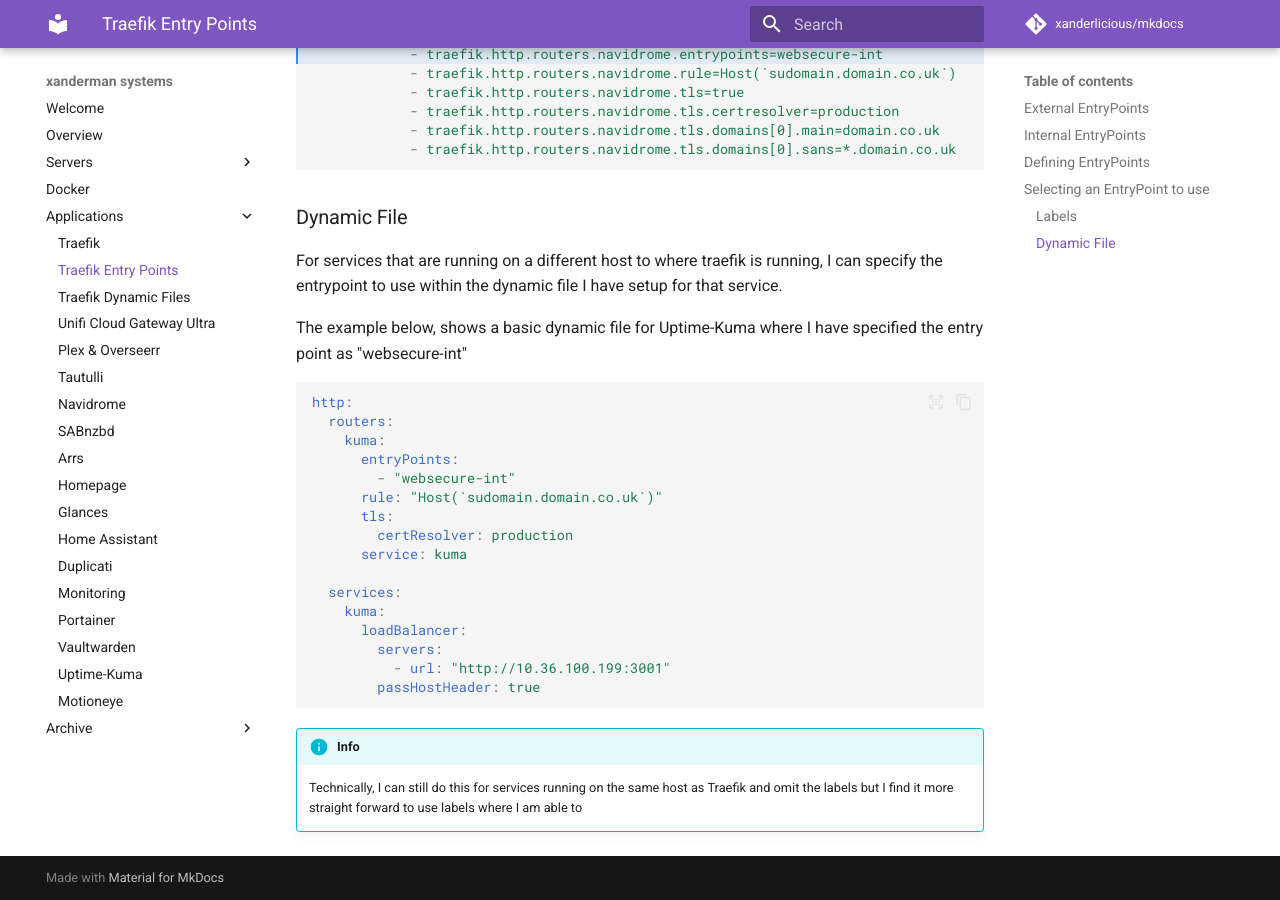
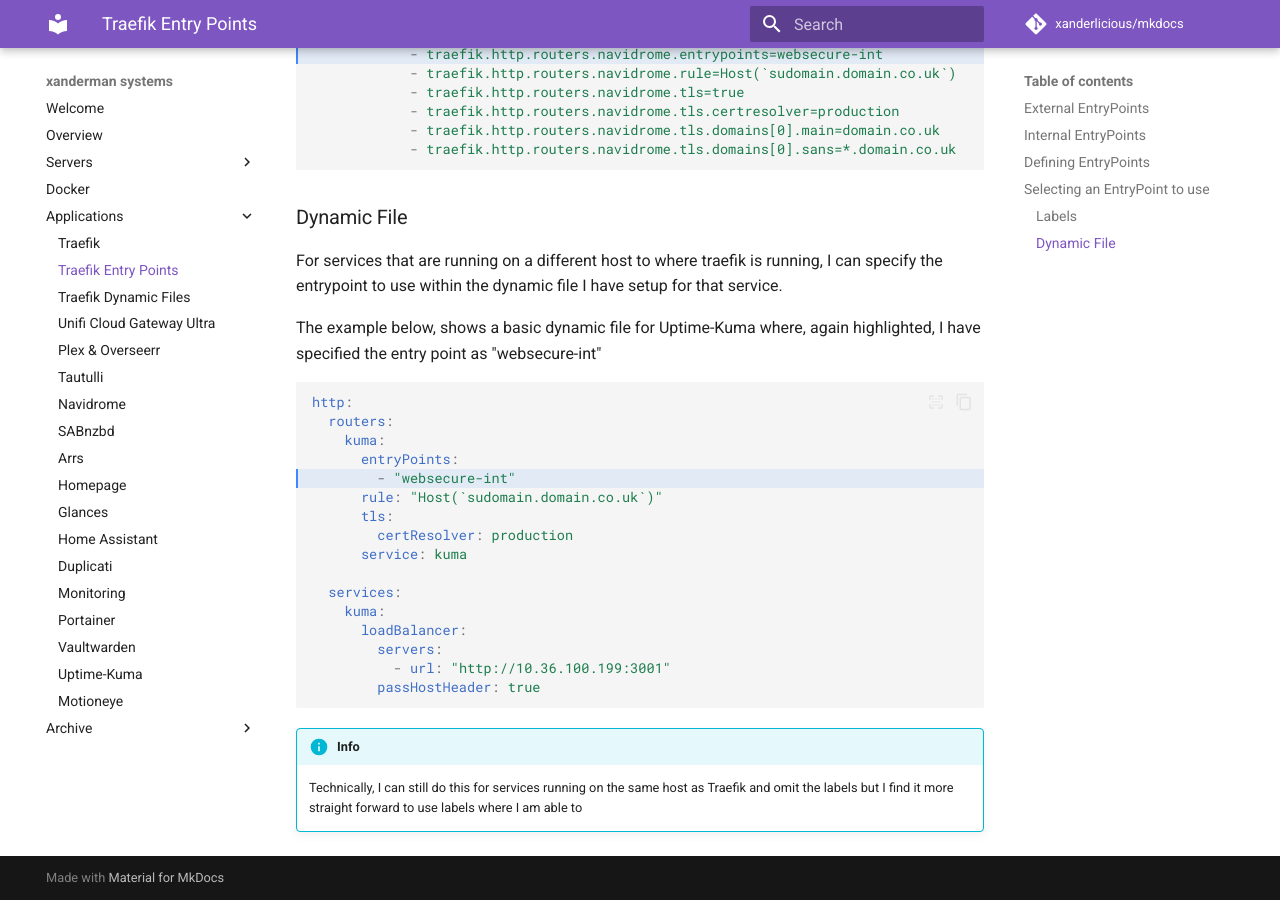
Before and after one commit to Xanderlicious/mkdocs, an MkDocs documentation site: the page built from docs/entrypoints.md, in a window 1280 px wide and 900 px high, scrolled down 2287 px. Built offline with MkDocs 1.6.1 and Material for MkDocs 9.7.7, drawn with Linux system fonts in a browser that asks for light colours; comment, search, counter and statistics services are not loaded.

Commit message:
highlighted a line within the example dynamic file showing the entrypoint specified

````diff
--- a/docs/entrypoints.md
+++ b/docs/entrypoints.md
@@ -54,9 +54,9 @@
 
 For services that are running on a different host to where traefik is running, I can specify the entrypoint to use within the dynamic file I have setup for that service.
 
-The example below, shows a basic dynamic file for Uptime-Kuma where I have specified the entry point as "websecure-int"
+The example below, shows a basic dynamic file for Uptime-Kuma where, again highlighted, I have specified the entry point as "websecure-int"
 
-```yaml
+```yaml hl_lines="5"
 http:
   routers:
     kuma:
````
